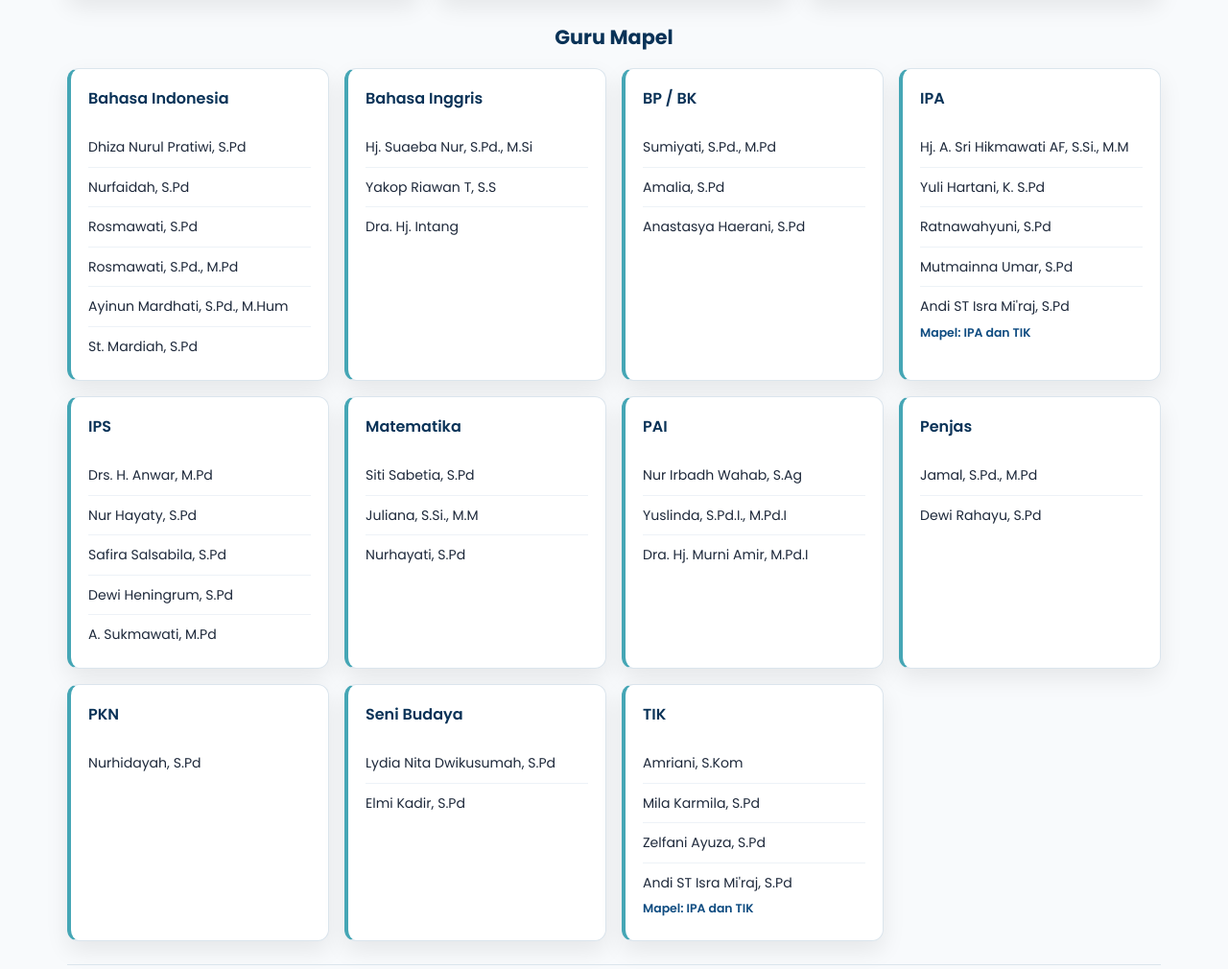
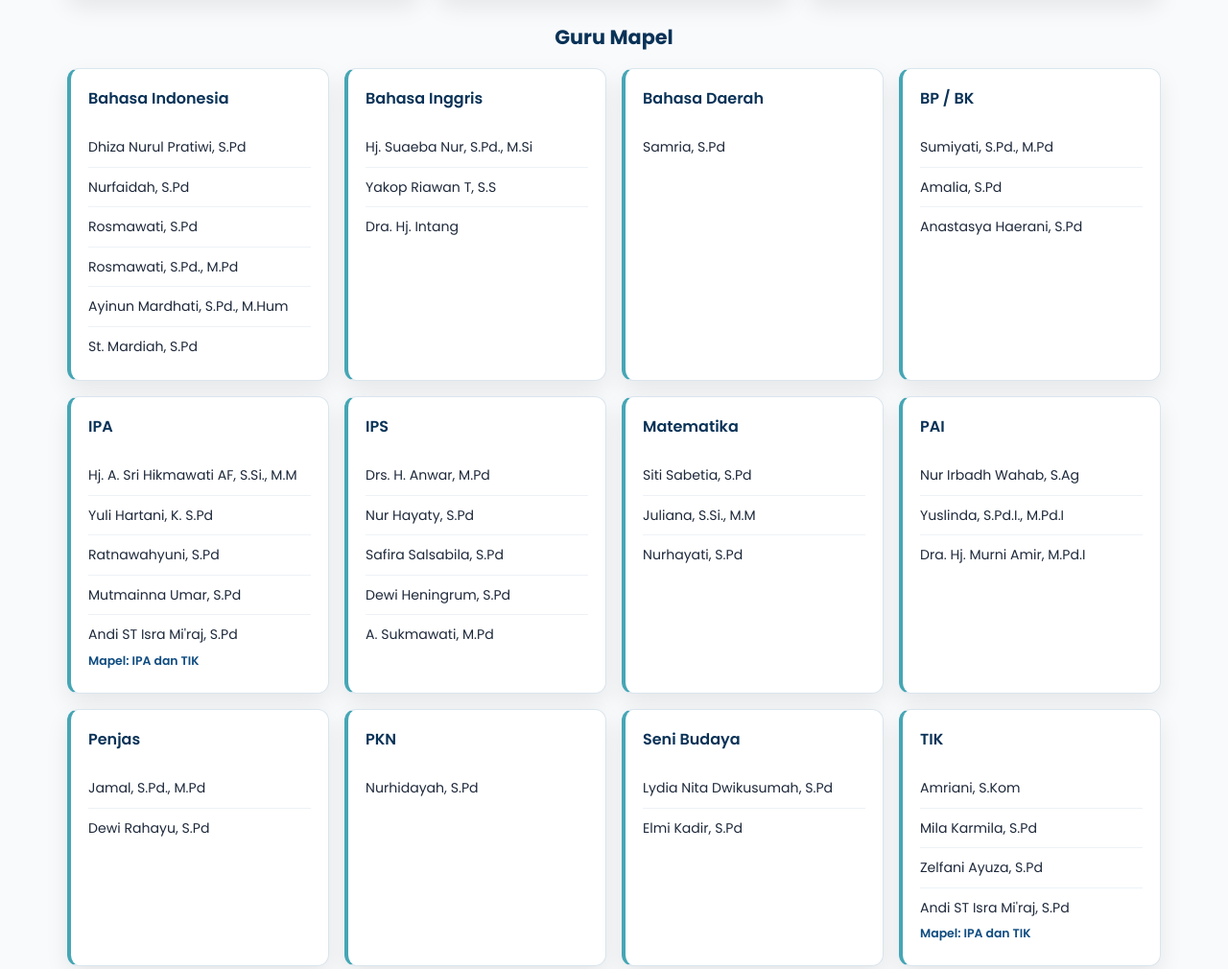
Before and after one commit to ch1zurpl/SMPN32WEBSITE, a plain HTML site: page web32/index.html in a window 1280 px wide. Shown: the part 3161-4171 px from the top of the page at 96% size. Drawn offline with Linux system fonts and the light colour scheme.

Commit message:
Add Samria as Bahasa Daerah teacher
List her under Guru Mapel and remove the Koding subject tag from the supporting team entry.

Co-authored-by: Copilot <223556219+Copilot@users.noreply.github.com>

```diff
--- a/web32/index.html
+++ b/web32/index.html
@@ -238,6 +238,12 @@
               </ul>
             </article>
             <article class="org-task-card">
+              <h4>Bahasa Daerah</h4>
+              <ul>
+                <li><span>Samria, S.Pd</span></li>
+              </ul>
+            </article>
+            <article class="org-task-card">
               <h4>BP / BK</h4>
               <ul>
                 <li><span>Sumiyati, S.Pd., M.Pd</span></li>
@@ -354,7 +360,7 @@
               <ul>
                 <li><span>Nurhayati, S.Pd</span><span class="org-task-role">Koordinator</span><span class="org-subject">Mapel: Matematika</span></li>
                 <li><span>Ratnawahyuni, S.Pd</span><span class="org-task-role">Anggota</span><span class="org-subject">Mapel: IPA</span></li>
-                <li><span>Samria, S.Pd</span><span class="org-task-role">Anggota</span><span class="org-subject">Mapel: B.D. Koding</span></li>
+                <li><span>Samria, S.Pd</span><span class="org-task-role">Anggota</span></li>
                 <li><span>Safira Salsabila, S.Pd</span><span class="org-task-role">Anggota</span><span class="org-subject">Mapel: IPS</span></li>
               </ul>
             </article>
```
